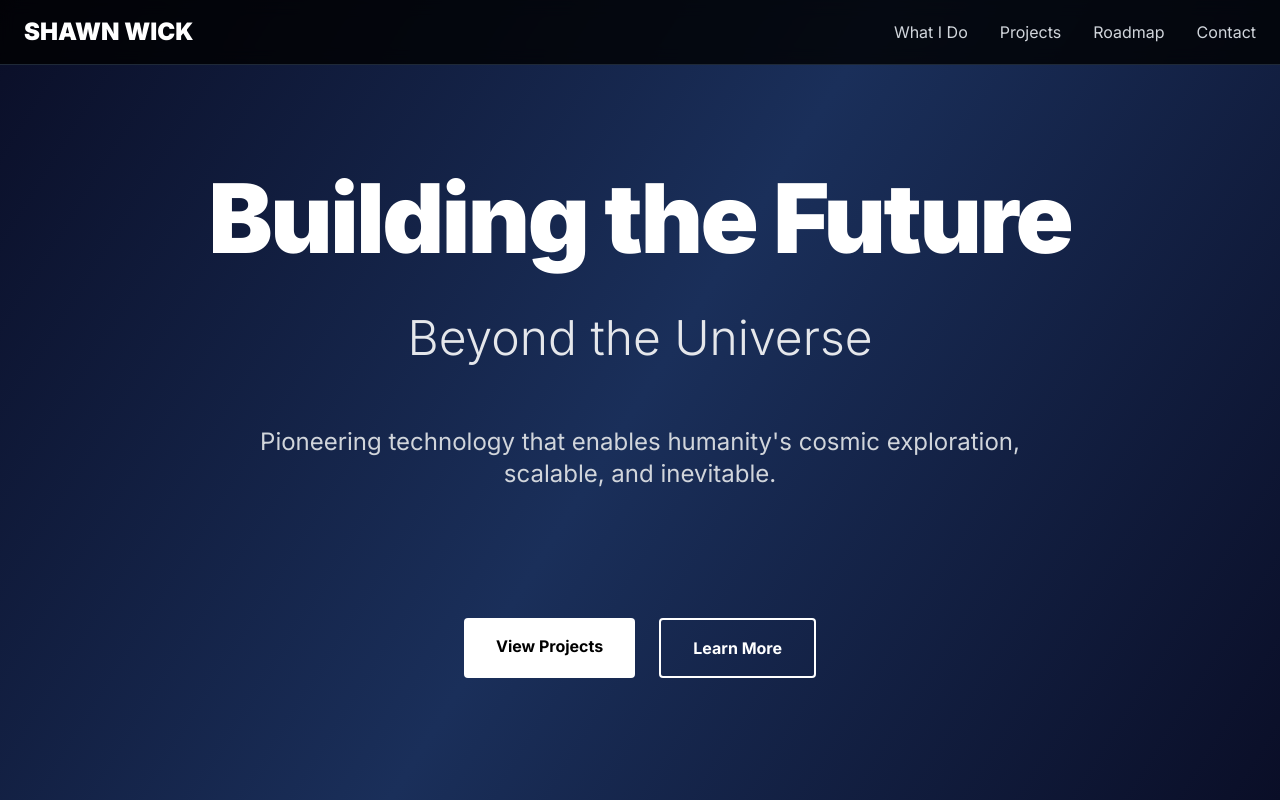
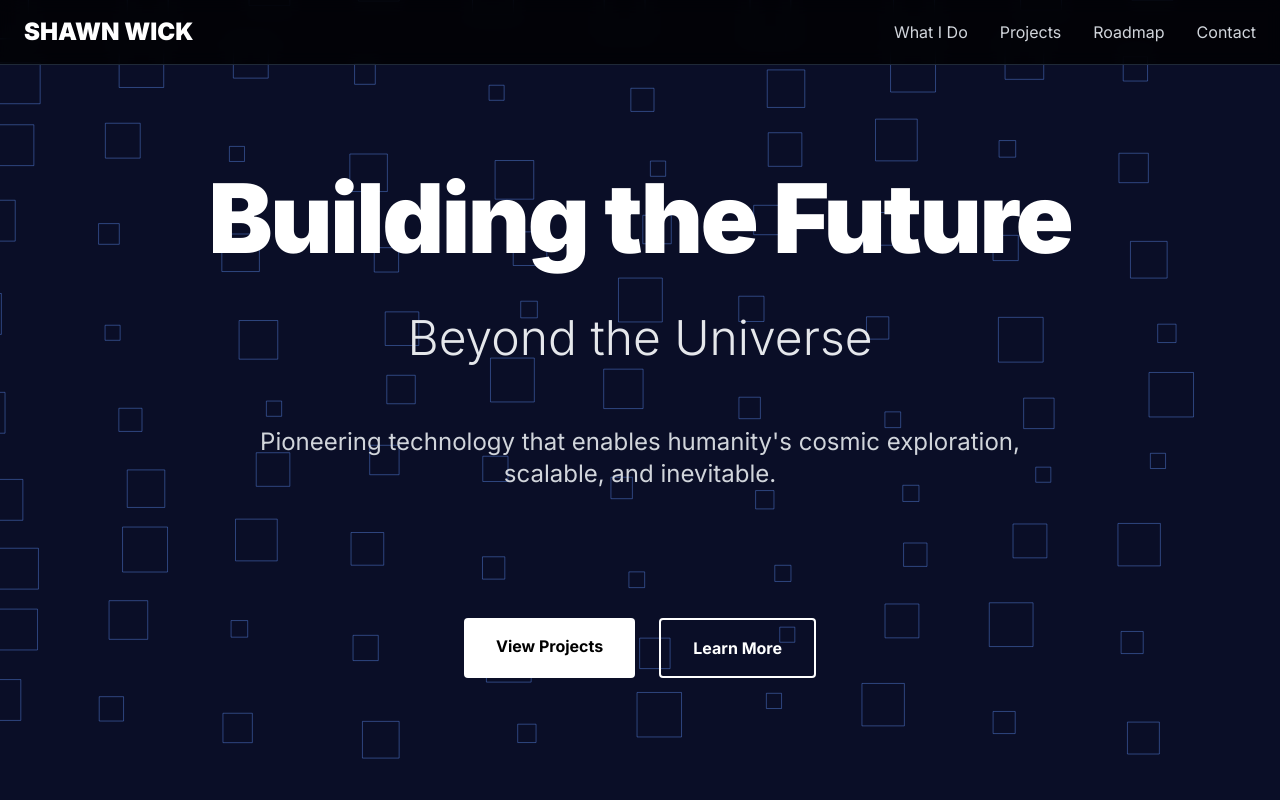
Before and after one commit to shawn7499/-01, a Next.js app: page / in a window 1280 px wide. Shown: the top 800 px of the page. Built offline with nearby package versions, Linux system fonts and the light colour scheme.

Commit message:
fix: properly apply hero image background to hero and contact sections with inline styles

```diff
--- a/app/page.tsx
+++ b/app/page.tsx
@@ -23,12 +23,17 @@ export default function Home() {
         </div>
       </nav>
 
-      {/* Hero Section - Pure Abstract Background */}
-      <section className="min-h-screen flex flex-col items-center justify-center px-6 py-20 relative pt-32 overflow-hidden">
-        <div className="absolute inset-0 bg-black z-0"></div>
-        <div className="absolute inset-0 z-0">
-          <AbstractBackground type="gradient" />
-        </div>
+      {/* Hero Section - Image Background */}
+      <section
+        className="min-h-screen flex flex-col items-center justify-center px-6 py-20 relative pt-32 overflow-hidden"
+        style={{
+          backgroundImage: 'url(/hero-bg.jpg)',
+          backgroundSize: 'cover',
+          backgroundPosition: 'center',
+          backgroundAttachment: 'fixed'
+        }}
+      >
+        <div className="absolute inset-0 bg-black/50 z-0"></div>
 
         <motion.div initial={{ opacity: 0, y: 20 }} animate={{ opacity: 1, y: 0 }} transition={{ duration: 0.8 }} className="max-w-5xl text-center relative z-20">
           <h1 className="text-6xl md:text-8xl font-black mb-12 leading-tight tracking-tight">Building the Future</h1>
@@ -48,7 +53,7 @@ export default function Home() {
         </motion.div>
       </section>
 
-      {/* What I Do - Pure Abstract Background */}
+      {/* What I Do - Waves Abstract Background */}
       <section id="about" className="min-h-screen flex items-center justify-center px-6 py-20 relative overflow-hidden">
         <div className="absolute inset-0 bg-black z-0"></div>
         <div className="absolute inset-0 z-0">
@@ -78,7 +83,7 @@ export default function Home() {
         </div>
       </section>
 
-      {/* Projects - Pure Abstract Background */}
+      {/* Projects - Particles Abstract Background */}
       <section id="projects" className="min-h-screen flex items-center justify-center px-6 py-20 relative overflow-hidden">
         <div className="absolute inset-0 bg-black z-0"></div>
         <div className="absolute inset-0 z-0">
@@ -133,7 +138,7 @@ export default function Home() {
         </div>
       </section>
 
-      {/* Roadmap - Pure Abstract Background */}
+      {/* Roadmap - Geometric Abstract Background */}
       <section id="roadmap" className="min-h-screen flex items-center justify-center px-6 py-20 relative overflow-hidden">
         <div className="absolute inset-0 bg-black z-0"></div>
         <div className="absolute inset-0 z-0">
@@ -175,12 +180,18 @@ export default function Home() {
         </div>
       </section>
 
-      {/* Contact - Pure Abstract Background */}
-      <section id="contact" className="min-h-screen flex items-center justify-center px-6 py-20 relative overflow-hidden">
-        <div className="absolute inset-0 bg-black z-0"></div>
-        <div className="absolute inset-0 z-0">
-          <AbstractBackground type="gradient" />
-        </div>
+      {/* Contact - Image Background */}
+      <section
+        id="contact"
+        className="min-h-screen flex items-center justify-center px-6 py-20 relative overflow-hidden"
+        style={{
+          backgroundImage: 'url(/hero-bg.jpg)',
+          backgroundSize: 'cover',
+          backgroundPosition: 'center',
+          backgroundAttachment: 'fixed'
+        }}
+      >
+        <div className="absolute inset-0 bg-black/50 z-0"></div>
         <div className="max-w-5xl mx-auto text-center w-full relative z-20">
           <motion.div initial={{ opacity: 0, y: 20 }} whileInView={{ opacity: 1, y: 0 }} viewport={{ once: true }}>
             <h2 className="text-5xl md:text-7xl font-black mb-12 leading-tight">Lets Connect</h2>
```
